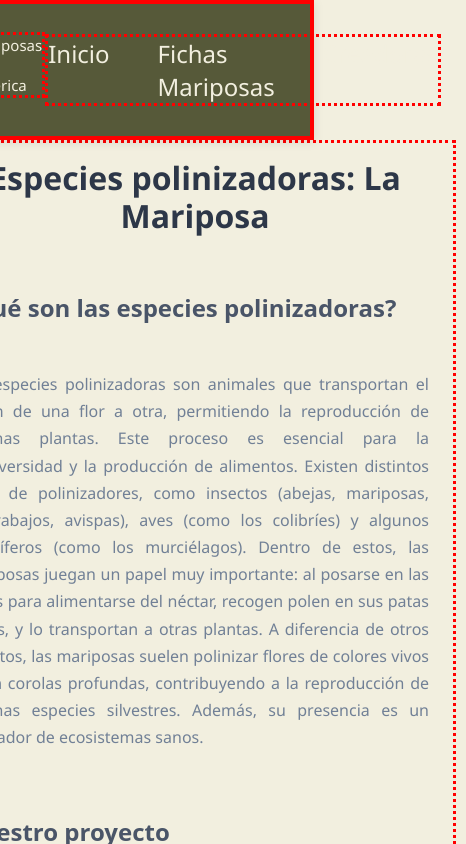
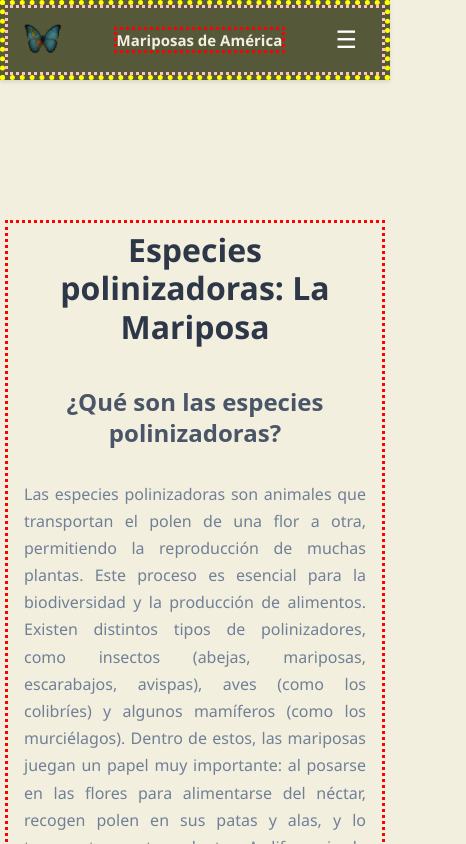
Before and after one commit to irinatiron/polinizadores-america-mariposas, a React (Vite) app: page / in a window 390 px wide. Shown: the top 844 px of the page, 466 px wide, since content can reach past the window. Built offline with nearby package versions, Linux system fonts and the light colour scheme; a web font is replaced by a local one.

Commit message:
FEAT: fix responsive navbar (#22)

```diff
--- a/src/components/Navbar.css
+++ b/src/components/Navbar.css
@@ -1,97 +1,171 @@
-/*---NAV---*/
+/* Main navbar container */
 .navbar {
-  /* Testing */
-  border: 4px solid red;
-  /* Background and Spacing */
-  background: var(--color-olive-green);
-  /* Background color using CSS variable (green) */
+  background-color: var(--color-olive-green);
   color: var(--color-light-beige);
-  padding: 1rem 0;
-  /* Internal spacing: 1rem top and bottom, 0 on sides */
-  /*1rem = relative size based on the root element's font-size (typically 16px, so 1rem = 16px)
-Creates internal space of 16px above and below the content. 0 on the sides means no horizontal padding.
-This prevents text/content from touching the top and bottom edges*/
-
-  /* Positioning */
-  position: fixed;
-  /* Fixed position relative to browser window */
-  /*The navbar is fixed relative to the browser window, not the document.
-Remains in the same position even when scrolling.
-Removes it from the normal document flow (other elements act as if it doesn't exist)*/
+  padding: 0;
+  position: sticky;
   top: 0;
-  /* Places navbar at the top of the window (0px from top) */
-  width: 100%;
-  /* Occupies full screen width */
-  /* Essential for navbars because we want them to cover the entire screen horizontally */
-
-  /* Visual Behavior */
   z-index: 1000;
-  /* High stacking priority - appears above other elements */
-  box-shadow: 0 2px 10px rgba(0, 0, 0, 0.1);
-  /* Subtle shadow: no horizontal offset, 2px downward, 10px blur, black with 10% opacity */
+  box-shadow: 0 2px 4px rgba(0,0,0,0.1);
 }
 
+/* Navigation container */
 .nav-container {
   max-width: 1200px;
   margin: 0 auto;
-  padding: 0 2rem;
   display: flex;
+  align-items: center;
   justify-content: space-between;
-  align-items: center;
-
+  padding: 0 20px;
+  height: 70px;
 }
 
+/* Logo styling */
 .nav-logo {
-  border: 3px dotted red;
-  height: 100px;
-  /* o el tamaño que prefieras */
-  width: 100px;
-
+  display: flex;
+  align-items: center;
+  text-decoration: none;
 }
 
 .nav-logo img {
-  height: 100%;
-  width: 100%;
-  /*height and width will fill to fit the nav-logo container, which contains the fixed size*/
+  height: 50px;
+  width: auto;
+  transition: transform 0.3s ease;
 }
 
-.nav-title {
-  font-size: 2rem;
-  text-decoration: none;
-  color: var(--color-light-beige);
+.nav-logo img:hover {
+  transform: scale(1.05);
 }
 
+/* Title styling */
+.nav-title {
+  text-decoration: none;
+  font-weight: bold;
+  font-size: 1.5rem;
+  margin-left: 15px;
+}
+
+.nav-title p {
+  margin: 0;
+  color: var(--color-light-beige);
+  transition: color 0.3s ease;
+}
+
+.nav-title:hover p {
+  color: #04AA6D;
+}
+
+/* Menu toggle button (hamburger) */
+.menu-toggle {
+  display: none;
+  background: none;
+  border: none;
+  color: #fff;
+  font-size: 1.5rem;
+  cursor: pointer;
+  padding: 10px;
+  transition: color 0.3s ease;
+}
+
+.menu-toggle:hover {
+  color: #04AA6D;
+}
+
+/* Navigation menu */
 .nav-menu {
-  font-size: 1.5rem;
   display: flex;
   list-style: none;
-  gap: 3rem;
+  align-items: center;
+  gap: 0;
 }
 
+.nav-menu li {
+  margin: 0;
+}
+
+/* Navigation links */
 .nav-link {
+  display: block;
+  color: #f2f2f2;
   text-decoration: none;
-  color: var(--color-light-beige);
-  transition: color 0.3s ease;
-  position: relative;
-  /*importante si se usan clave si más adelante usas pseudoelementos como ::after o ::before.*/
-
+  padding: 14px 20px;
+  font-size: 17px;
+  transition: all 0.3s ease;
+  border-radius: 4px;
+  margin: 0 2px;
 }
 
 .nav-link:hover {
-  color: var(--color-accent-orange);
+  background-color: #ddd;
+  color: #333;
 }
 
-.nav-link::after {
-  content: '';
-  position: absolute;
-  bottom: -5px;
-  left: 0;
-  width: 0;
-  height: 2px;
-  background: var(--color-accent-orange);
-  transition: width 0.3s ease;
+.nav-link.active {
+  background-color: #04AA6D;
+  color: white;
 }
 
-.nav-link:hover::after {
-  width: 100%;
+/* Responsive design */
+@media screen and (max-width: 768px) {
+  .nav-container {
+    flex-wrap: wrap;
+    height: auto;
+    min-height: 70px;
+  }
+
+  .nav-title {
+    font-size: 1.2rem;
+    margin-left: 10px;
+  }
+
+  .menu-toggle {
+    display: block;
+    order: 3;
+  }
+
+  .nav-menu {
+    display: none;
+    width: 100%;
+    flex-direction: column;
+    background-color: #333;
+    position: absolute;
+    top: 100%;
+    left: 0;
+    box-shadow: 0 2px 4px rgba(0,0,0,0.1);
+    order: 4;
+  }
+
+  .nav-menu.active {
+    display: flex;
+  }
+
+  .nav-menu li {
+    width: 100%;
+  }
+
+  .nav-link {
+    padding: 15px 20px;
+    text-align: left;
+    border-radius: 0;
+    margin: 0;
+    border-bottom: 1px solid #555;
+  }
+
+  .nav-link:last-child {
+    border-bottom: none;
+  }
 }
+
+@media screen and (max-width: 480px) {
+  .nav-container {
+    padding: 0 15px;
+  }
+
+  .nav-title {
+    font-size: 1rem;
+  }
+
+  .nav-logo img {
+    height: 40px;
+  }
+}
--- a/src/components/Navbar.jsx
+++ b/src/components/Navbar.jsx
@@ -4,8 +4,10 @@ import navLogo from '../assets/images/nav-logo.png';
 
 function Navbar() {
     return (
-        <nav className="navbar">
-            <div className="nav-container">
+
+        <nav className="navbar" style={{border: "5px dotted yellow"}}>
+
+            <div className="nav-container" style={{border: "3px dotted pink"}}>
                 {/*Logo */}
                 <Link to="/" className="nav-logo">
                     <img src={navLogo} alt="blue butterfly with america map on the left side" />
@@ -14,6 +16,9 @@ function Navbar() {
                 <Link to="/" className="nav-title">
                     <p style={{border: "3px dotted red"}}>Mariposas de América</p>
                 </Link>
+
+                <button className="menu-toggle">&#9776;</button>
+
                 {/*Nav Links*/}
                 <ul className="nav-menu" style={{border: "3px dotted red"}}>
                     <li>
--- a/src/index.css
+++ b/src/index.css
@@ -1,3 +1,10 @@
+/* THIS FILE CONTAINS THE GLOBAL STYLES + GENERAL STRUCTURE FOR THE WHOLE WEB APP */
+
+
+/* ================================================
+   RESET STYLE + BASE STYLE
+   ================================================ */
+
 /*---RESET STYLE---*/
 /*Reset and normalize styles in all elements*/
 * {
@@ -6,7 +13,20 @@
     box-sizing: border-box;
 }
 
-/*---WEB APP VARIABLES---*/
+/*---BASE STYLE---*/
+body {
+    margin: 0;
+    padding: 0;
+    font-family: 'Segoe UI', Tahoma, Geneva, Verdana, sans-serif;
+    color: var(--color-text-dark);
+    background-color: var(--color-light-beige);
+}
+
+
+/* ================================================
+   COLOUR DESIGN VARIABLES
+   ================================================ */
+
 :root {
     /* ---Primary Colors--- */
     --color-olive-green: #565939;
@@ -26,6 +46,7 @@
     --color-sage-green: #6b8779;
     /* Success states, subtle accents */
 
+
     /* ---Text Colors--- */
     --color-text-dark: #565939;
     /* Primary text (light background), body text */
@@ -33,6 +54,7 @@
     /* Secondary text, descriptions */
     --color-text-light: #F2EFDF;
     /* Primary text (dark background) body text, header-footer text */
+
 
     /* ---Cards Colors---*/
     --color-card-background: #7F8C69;
@@ -46,157 +68,276 @@
 
 }
 
-body {
-  font-family: 'Segoe UI', Tahoma, Geneva, Verdana, sans-serif;
-  color: var(--color-text-dark);
-  background-color: var(--color-light-beige);
-}
-
-
-
-/*---HEADER---*/
-header {
-  border: 4px solid blue;
-  padding: 1rem;
-  background-color: yellow;
-  height: 200px;
-}
+/* ================================================
+   BASE STYLES (MOBILE FIRST - 320px to 767px)
+   ================================================ */
 
 /*---MAIN---*/
 main {
     border: 3px dotted red;
-  margin: 10px;
+    margin: 5px;
+    /* Reduced margin for mobile */
     /*Compensates fixed menu, so it is not covered by it */
 }
 
 .flex-container {
     display: flex;
-  flex-flow: row wrap;
+    flex-flow: column wrap;
+    /* Column layout for mobile */
     justify-content: center;
+    gap: 1rem;
 
 }
 
-
+/* Typography - Mobile */
 h1 {
-  font-size: 3rem;
+    font-size: 2rem;
+    /* Smaller for mobile */
     color: #565939;
     text-align: center;
-  padding: 1rem;
+    padding: 0.5rem;
 }
 
 h2 {
-  font-size: 2rem;
+    font-size: 1.5rem;
+    /* Smaller for mobile */
     color: #BF6734;
-  padding: 1rem;
-
+    padding: 0.5rem;
+    text-align: center;
 
     /*TODO: FONT TO BE REPLACED WHEN FINAL FONT IS CHOSEN */
     font-family: "Aladin", system-ui;
     font-weight: 400;
     font-style: normal;
+}
 
+h3 {
+    padding: 0.5rem;
+    font-size: 1.25rem;
+}
+
+main div p {
+    padding: 0.5rem;
+    line-height: 1.5;
+}
+
+/* Map container - Mobile */
+.map-container {
+    border: 3px dotted blueviolet;
+    height: 300px;
+    /* Smaller for mobile */
+    width: 100%;
+    max-width: 350px;
+    margin: 1rem auto;
+}
+
+.america-map {
+    height: 100%;
+    width: 100%;
+    object-fit: contain;
+    /* Better for mobile */
+    display: block;
+    margin: 0 auto;
+}
+
+/* ================================================
+   GLOBAL LAYOUT CLASSES FOR COMPONENTS
+   ================================================ */
+
+/* Main app container */
+.app-container {
+    min-height: 100vh;
+    display: flex;
+    flex-direction: column;
+}
+
+
+
+/* Page containers */
+.page-container {
+    padding: 1rem;
+    max-width: 1200px;
+    margin: 0 auto;
+    width: 100%;
+}
+
+
+/* ================================================
+   MEDIA QUERIES - TABLET (768px and up)
+   ================================================ */
+@media screen and (min-width: 768px) {
+
+
+    /*---MAIN---*/
+    main {
+        margin: 15px;
+    }
+
+    .flex-container {
+        flex-flow: row wrap;
+        /* Back to row layout */
+        gap: 2rem;
+        padding: 2rem;
+    }
+
+    /* Typography - Tablet */
+    h1 {
+        font-size: 2.5rem;
+        padding: 1rem;
+    }
+
+    h2 {
+        font-size: 1.75rem;
+        padding: 1rem;
+        text-align: left;
+        /* Left align for larger screens */
     }
 
     h3 {
         padding: 1rem;
+        font-size: 1.5rem;
     }
 
     main div p {
         padding: 1rem;
     }
 
+    /* Map container - Tablet */
+    .map-container {
+        height: 400px;
+        width: 400px;
+        max-width: none;
+    }
 
-.map-container {
-  border: 3px dotted blueviolet;
-  height: 500px;
-  width: 500px;
-  margin: 0 auto;
+    .america-map {
+        object-fit: fill;
+    }
+
+
+    /* Page containers - Tablet */
+    .page-container {
+        padding: 2rem;
+    }
 
 }
 
-.america-map {
-  height: 100%;
-  width: 100%;
-  object-fit: fill;
-  display: block;
-  margin: 0 auto;
+/* ================================================
+   MEDIA QUERIES - LAPTOP (1024px and up)
+   ================================================ */
+@media screen and (min-width: 1024px) {
+
+
+    /*---MAIN---*/
+    main {
+        margin: 10px;
+        /* Original margin restored */
+    }
+
+    .flex-container {
+        gap: 3rem;
+        padding: 3rem;
+    }
+
+    /* Typography - Laptop */
+    h1 {
+        font-size: 3rem;
+        /* Original size restored */
+        padding: 1rem;
+    }
+
+    h2 {
+        font-size: 2rem;
+        /* Original size restored */
+        padding: 1rem;
+    }
+
+    /* Map container - Laptop */
+    .map-container {
+        height: 500px;
+        /* Original size restored */
+        width: 500px;
     }
 
 
+    /* Page containers - Laptop */
+    .page-container {
+        padding: 3rem;
+        max-width: 1400px;
+    }
 
 
+    /* Hover effects for desktop */
+    .interactive-element {
+        transition: transform 0.3s ease, box-shadow 0.3s ease;
+    }
+
+    .interactive-element:hover {
+        transform: translateY(-4px);
+        box-shadow: 0 8px 16px rgba(0, 0, 0, 0.15);
+    }
+}
+
+/* ================================================
+   MEDIA QUERIES - DESKTOP (1440px and up)
+   ================================================ */
+@media screen and (min-width: 1440px) {
+
+    /*---HEADER---*/
+
+    .flex-container {
+        gap: 4rem;
+        padding: 4rem;
+    }
+
+    /* Typography - Desktop */
+    h1 {
+        font-size: 3.5rem;
+        padding: 1.5rem;
+    }
+
+    h2 {
+        font-size: 2.25rem;
+        padding: 1.5rem;
+    }
+
+    /* Map container - Desktop */
+    .map-container {
+        height: 600px;
+        width: 600px;
+    }
+
+    /* Navigation - Desktop */
 
 
-
-
-
-/*
-:root {
-  font-family: system-ui, Avenir, Helvetica, Arial, sans-serif;
-  line-height: 1.5;
-  font-weight: 400;
-
-  color-scheme: light dark;
-  color: rgba(255, 255, 255, 0.87);
-  background-color: #242424;
-
-  font-synthesis: none;
-  text-rendering: optimizeLegibility;
-  -webkit-font-smoothing: antialiased;
-  -moz-osx-font-smoothing: grayscale;
+    /* Page containers - Desktop */
+    .page-container {
+        padding: 4rem;
+        max-width: 1600px;
+    }
 }
 
-a {
-  font-weight: 500;
-  color: #646cff;
-  text-decoration: inherit;
-}
-a:hover {
-  color: #535bf2;
+/* ================================================
+   MEDIA QUERIES - ULTRA WIDE (1920px and up)
+   ================================================ */
+@media screen and (min-width: 1920px) {
+
+    .flex-container {
+        padding: 5rem;
     }
 
-body {
-  margin: 0;
-  display: flex;
-  place-items: center;
-  min-width: 320px;
-  min-height: 100vh;
+    /* Typography - Ultra Wide */
+    h1 {
+        font-size: 4rem;
     }
 
-h1 {
-  font-size: 3.2em;
-  line-height: 1.1;
+    /* Map container - Ultra Wide */
+    .map-container {
+        height: 700px;
+        width: 700px;
     }
 
-button {
-  border-radius: 8px;
-  border: 1px solid transparent;
-  padding: 0.6em 1.2em;
-  font-size: 1em;
-  font-weight: 500;
-  font-family: inherit;
-  background-color: #1a1a1a;
-  cursor: pointer;
-  transition: border-color 0.25s;
-}
-button:hover {
-  border-color: #646cff;
-}
-button:focus,
-button:focus-visible {
-  outline: 4px auto -webkit-focus-ring-color;
-}
-
-@media (prefers-color-scheme: light) {
-  :root {
-    color: #213547;
-    background-color: #ffffff;
-  }
-  a:hover {
-    color: #747bff;
-  }
-  button {
-    background-color: #f9f9f9;
+    /* Page containers - Ultra Wide */
+    .page-container {
+        max-width: 1800px;
     }
 }
-*/
```
Also changed, not shown: src/services/ButterflyServices.jsx (+48 -11 lines), 2 other files (tests, documents, lock files or other folders). Lines whose indentation alone changed are shown as unchanged.
